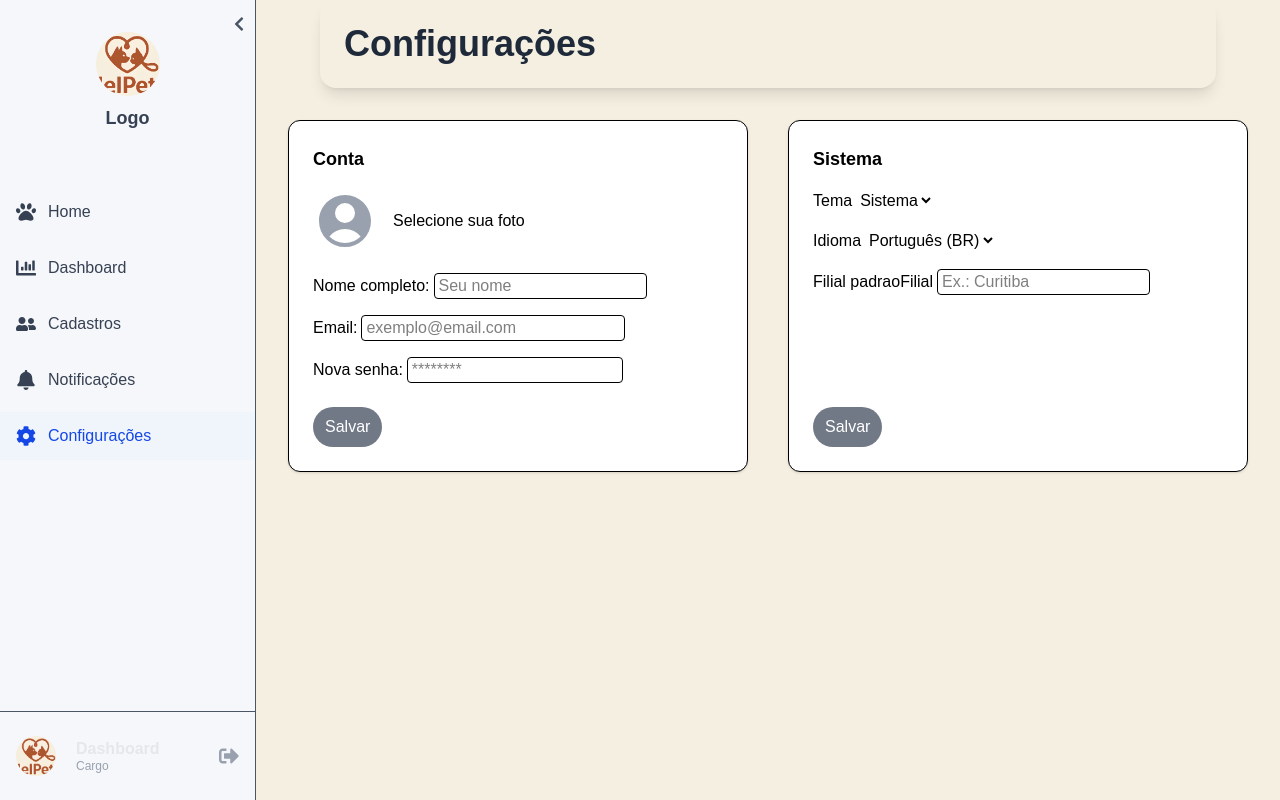
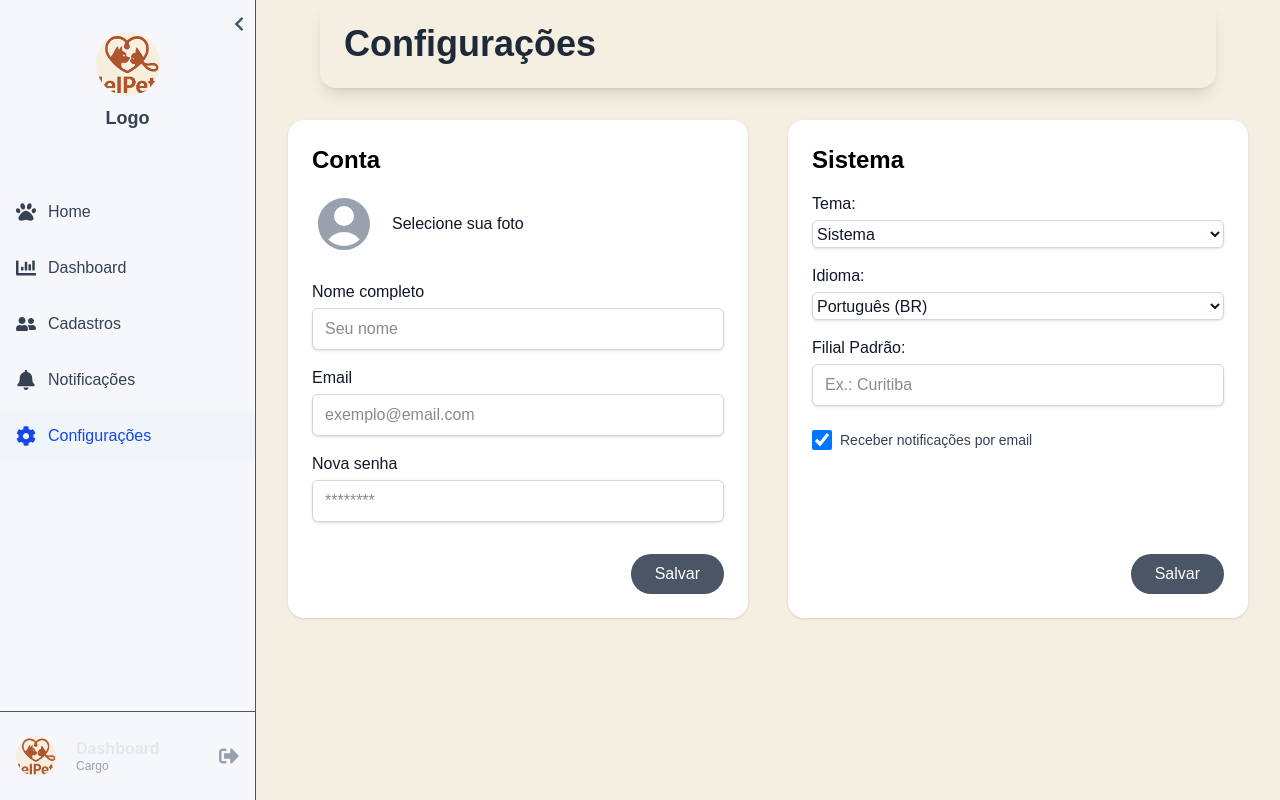
Before and after one commit to MrNicolass/HelPets, a Next.js app in the folder Frontend/: page /configuracoes in a window 1280 px wide. Built offline with nearby package versions, Linux system fonts and the light colour scheme.

Commit message:
Melhoria visual da tela de configuração

```diff
--- a/Frontend/src/app/configuracoes/hooks/useSaveConfig.tsx
+++ b/Frontend/src/app/configuracoes/hooks/useSaveConfig.tsx
@@ -1,3 +1,5 @@
+'use client';
+
 import { useState } from 'react';
 
 export function useSaveConfig<T>(scope: 'user' | 'app') {
--- a/Frontend/src/app/configuracoes/section/AppForm.tsx
+++ b/Frontend/src/app/configuracoes/section/AppForm.tsx
@@ -5,7 +5,7 @@ import { useSaveConfig } from '../hooks/useSaveConfig';
 import { AppSettings } from '../../types/app-settings';
 
 function AppForm() {
-  const { control, register, handleSubmit } = useForm<AppSettings>({
+  const { register, handleSubmit, control } = useForm<AppSettings>({
     defaultValues: {
       tema: 'system',
       lingua: 'pt-BR',
@@ -15,55 +15,71 @@ function AppForm() {
   });
 
   const { save, loading } = useSaveConfig<AppSettings>('app');
-
-  const onSubmit = (data: AppSettings) =>  save(data);
+  const onSubmit = (data: AppSettings) => save(data);
 
   return (
     <form onSubmit={handleSubmit(onSubmit)}
-      className="rounded-xl border bg-white p-6 shadow-sm ">
+      className="bg-white dark:bg-stroke-700 rounded-2xl shadow p-6">
 
-      <h2 className="mb-4 text-lg font-semibold">
+      <h2 className="mb-4 text-2xl font-semibold">
         Sistema
       </h2>
 
-      <div className="mb-4">
+      <div className="mb-4 text-md text-gray-900">
         <label className="label">
-          Tema
+          Tema:
         </label>
 
-        <select className="select ml-1" {...register('tema')}>
+        <select className="mt-1 block w-full rounded-md border border-gray-300 bg-white  text-gray-900 shadow-sm focus:ring-2 focus:outline-none h-7"
+         {...register('tema')}>
           <option value="light">Claro</option>
           <option value="dark">Escuro</option>
           <option value="system">Sistema</option>
         </select>
       </div>
 
-      <div className="mb-4">
+      <div className="mb-4 text-md text-gray-900">
         <label className="label">
-          Idioma
+          Idioma:
         </label>
 
-        <select className="select ml-1" {...register('lingua')}>
+        <select className="mt-1 block w-full rounded-md border border-gray-300 bg-white  text-gray-900 shadow-sm focus:ring-2 focus:outline-none h-7"
+        {...register('lingua')}>
           <option value="pt-BR">Português (BR)</option>
           <option value="en-US">English (US)</option>
         </select>
       </div>
 
-      <div className="mb-6">
+      <div className="mb-6 text-md text-gray-900">
         <label className="label">
-          Filial padraoFilial
+          Filial Padrão:
         </label>
-
         <input
-          className="input border ml-1 rounded-sm pl-1"
-          {...register('padraoFilial')}
-          placeholder="Ex.: Curitiba"/>
+            type="text"
+            className="mt-1 block w-full rounded-md border border-gray-300 bg-white text-gray-900 shadow focus:ring-2 focus:outline-none px-3 py-2"
+            placeholder="Ex.: Curitiba"
+            {...register('padraoFilial')}/>
       </div>
 
-      <button className="mt-22 btn-primary bg-gray-700/70 hover:bg-green-600/70 p-2 px-3 rounded-3xl text-white cursor-pointer "
-      disabled={loading}>
-        {loading ? 'Salvando…' : 'Salvar'}
-      </button>
+      <div className="md:col-span-2 flex items-center">
+        <input
+          type="checkbox"
+          id="emailNotification"
+          className="h-5 w-5 text-green-600 rounded border-gray-300  focus:ring-green-500"
+          {...register('emailNotification')}/>
+        <label htmlFor="emailNotification" className="ml-2 text-sm text-gray-700">
+          Receber notificações por email
+        </label>
+      </div>
+
+      <div className="lg:mt-26 flex justify-end">
+        <button
+          type="submit"
+          disabled={loading}
+          className="inline-flex items-center px-6 py-2 rounded-full bg-gray-600 hover:bg-green-700 text-white font-medium transition cursor-pointer">
+          {loading ? 'Salvando…' : 'Salvar'}
+        </button>
+      </div>
     </form>
   );
 }
--- a/Frontend/src/app/configuracoes/section/UsuarioForm.tsx
+++ b/Frontend/src/app/configuracoes/section/UsuarioForm.tsx
@@ -8,27 +8,26 @@ import { useSaveConfig } from '../hooks/useSaveConfig';
 import { UsuarioFormData, usuarioSchema } from '../../types/usuario';
 
 export default function UsuarioForm() {
-  const { register, handleSubmit, formState } = useForm<UsuarioFormData>({
+  const {
+  register,
+  handleSubmit,
+  formState: { errors },
+  } = useForm<UsuarioFormData>({
     resolver: zodResolver(usuarioSchema),
   });
 
   const { save, loading } = useSaveConfig<UsuarioFormData>('user');
   const [avatarPreview, setAvatarPreview] = useState<string | null>(null);
 
-  function onSubmit(data: UsuarioFormData) {
-    save(data);
-  }
+  const onSubmit = (data: UsuarioFormData) => save(data);
 
   return (
     <form
       onSubmit={handleSubmit(onSubmit)}
-      className="rounded-xl border bg-white p-6 shadow-sm">
+      className="bg-white dark:bg-stroke-700 rounded-2xl shadow p-6">
+      <h2 className="mb-4 text-2xl font-semibold">Conta</h2>
 
-      <h2 className="mb-4 text-lg font-semibold">
-        Conta
-      </h2>
-
-      <div className="mb-5 flex items-center gap-4">
+      <div className="mb-6 flex items-center gap-4">
         <input
           id="avatar"
           type="file"
@@ -38,83 +37,92 @@ export default function UsuarioForm() {
           onChange={(e) => {
             const file = e.target.files?.[0];
             if (file) setAvatarPreview(URL.createObjectURL(file));
-          }}/>
+          }}
+        />
 
-        <label htmlFor="avatar"
-          className="relative cursor-pointer group">
-
+        <label htmlFor="avatar" className="relative cursor-pointer group">
           {avatarPreview ? (
             <img
               src={avatarPreview}
               alt="avatar"
-              className="h-16 w-16 rounded-full object-cover ring-2 ring-amber-500"/>
+              className="h-16 w-16 rounded-full object-cover ring-2"/>
           ) : (
             <UserCircleIcon className="h-16 w-16 text-gray-400" />
           )}
 
-          <div className="absolute inset-0 flex items-center
-          justify-center rounded-full bg-black/50 opacity-0
-          transition-opacity group-hover:opacity-100">
-
+          <div className="absolute inset-0 flex items-center justify-center
+                       rounded-full bg-black/50 opacity-0 transition-opacity
+                       group-hover:opacity-100">
             <span className="text-xs font-medium text-white">
               Clique aqui
             </span>
           </div>
         </label>
 
-        <span className="text-md">
-          Selecione sua foto
-        </span>
+        <span className="text-md text-gray-900">Selecione sua foto</span>
       </div>
 
-      <div className="mb-4">
-        <label className="label">
-          Nome completo:
+      <div className="mb-4 text-md text-gray-900">
+        <label htmlFor="nomeCompleto" className="label">
+          Nome completo
         </label>
-
-        <input className="input border ml-1 rounded-sm pl-1"
-          {...register('nomeCompleto')}
-          placeholder="Seu nome"/>
-
-        {formState.errors.nomeCompleto && (
-          <p className="error text-red-600/80 ml-32">{formState.errors.nomeCompleto.message}</p>
+        <input
+          id="nomeCompleto"
+          type="text"
+          placeholder="Seu nome"
+          className="mt-1 block w-full rounded-md border border-gray-300
+                     bg-white text-gray-900 shadow focus:ring-2 focus:outline-none
+                     px-3 py-2"
+          {...register('nomeCompleto')}/>
+        {errors.nomeCompleto && (
+          <p className="mt-1 text-sm text-red-600">{errors.nomeCompleto.message}</p>
         )}
       </div>
 
-      <div className="mb-4">
-        <label className="label">
-          Email:
+      <div className="mb-4 text-md text-gray-900">
+        <label htmlFor="email" className="label">
+          Email
         </label>
-
-        <input className="input border ml-1 rounded-sm pl-1 w-66"
+        <input
+          id="email"
           type="email"
-          {...register('email')}
-          placeholder="exemplo@email.com"/>
-
-        {formState.errors.email && (
-          <p className="error text-red-600/80 ml-13">{formState.errors.email.message}</p>
+          placeholder="exemplo@email.com"
+          className="mt-1 block w-full rounded-md border border-gray-300
+                     bg-white text-gray-900 shadow focus:ring-2 focus:outline-none
+                     px-3 py-2"
+          {...register('email')}/>
+        {errors.email && (
+          <p className="mt-1 text-sm text-red-600">{errors.email.message}</p>
         )}
       </div>
 
-      <div className="mb-6">
-        <label className="label">
-          Nova senha:
+      <div className="mb-4 text-md text-gray-900">
+        <label htmlFor="senha" className="label">
+          Nova senha
         </label>
         <input
-          className="input border ml-1 rounded-sm pl-1 w-54"
+          id="senha"
           type="password"
-          {...register('senha')}
-          placeholder="********"/>
-
-        {formState.errors.senha && (
-          <p className="error text-red-600/80 ml-24">{formState.errors.senha.message}</p>
+          placeholder="********"
+          className="mt-1 block w-full rounded-md border border-gray-300
+                     bg-white text-gray-900 shadow focus:ring-2 focus:outline-none
+                     px-3 py-2"
+          {...register('senha')}/>
+        {errors.senha && (
+          <p className="mt-1 text-sm text-red-600">{errors.senha.message}</p>
         )}
       </div>
 
-      <button className="btn-primary bg-gray-700/70 hover:bg-green-600/70 p-2 px-3 rounded-3xl text-white cursor-pointer "
-      disabled={loading}>
-        {loading ? 'Salvando…' : 'Salvar'}
-      </button>
+      <div className="mt-8 flex justify-end">
+        <button
+          type="submit"
+          disabled={loading}
+          className="inline-flex items-center px-6 py-2 rounded-full
+                     bg-gray-600 hover:bg-green-700 text-white font-medium
+                     transition cursor-pointer disabled:opacity-50">
+          {loading ? 'Salvando…' : 'Salvar'}
+        </button>
+      </div>
     </form>
   );
 }
```
